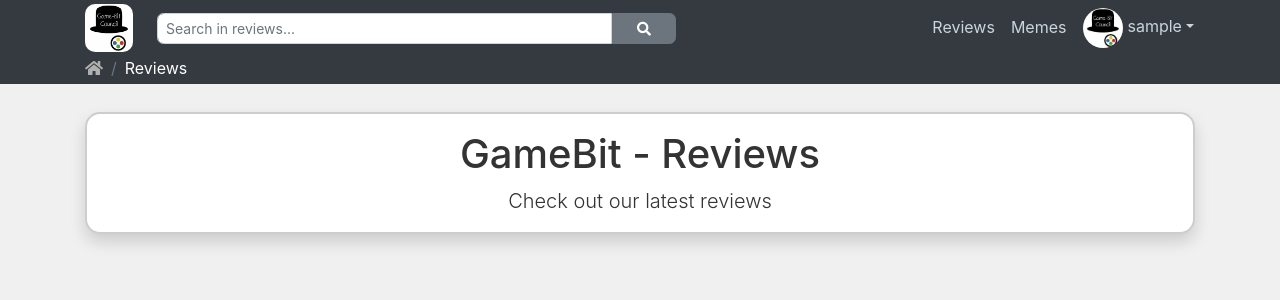
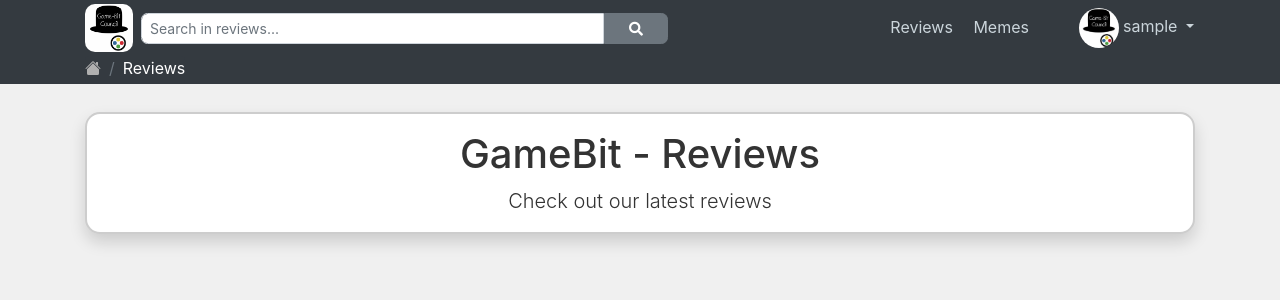
Before and after one commit to JuanAyestas/GameBit_Django, a Django app: page /reviews/ in a window 1280 px wide. Shown: the top 300 px of the page. Run offline with Django 3.2, Linux system fonts and the light colour scheme; the visitor is signed in with stand-in values (Sample User, id 1); data that the repository does not hold is empty; some libraries are stand-ins or nearby versions.

Commit message:
fixed the navbar and a bunch of changes, also testing django social share

```diff
--- a/app_bit/static/app_bit/main.css
+++ b/app_bit/static/app_bit/main.css
@@ -390,10 +390,6 @@ a:hover {
     display: none !important;
 }
 
-.hide_big {
-    display: block !important;
-}
-
 .negative_margin {
     padding-left: 1.125rem;
     padding-right: 1.125rem;
@@ -401,6 +397,16 @@ a:hover {
 
 .profile_button {
     padding: 0 0 0 0.5rem !important;
+    margin-left: 2.063rem !important;
+}
+
+.order_3 {
+    order: 3;
+}
+
+.bar_flex {
+    display: flex !important;
+    flex-direction: row !important;
 }
 
 @media screen and (max-width: 991px) {
@@ -427,6 +433,15 @@ a:hover {
     }
     .profile_button {
         padding: 0 !important;
+    }
+    .hide_small {
+        display: inline-block !important;
+    }
+    .margin_top {
+        margin-top: 0.5rem !important;
+    }
+    .order_3 {
+        order: 0;
     }
 }
 
--- a/app_bit/templates/app_bit/base.html
+++ b/app_bit/templates/app_bit/base.html
@@ -14,10 +14,10 @@
 
 <body>
     <header class="site-header">
-        <nav class="navbar navbar-expand-lg navbar-dark bg-dark fixed-top d-block pt-1 pb-1">
+        <nav class="navbar navbar-expand-lg navbar-dark bg-dark fixed-top pt-1 pb-1">
             <div class="container">
                 <a href="{% url 'gamebit-home' %}"><img class="small_pic mr-2" src="{% static 'app_bit/logo.jpg' %}" alt="GameBit-Council Logo" /></a>
-                <a class="navbar-brand" href="{% url 'gamebit-home' %}">{{brand}}</a>
+                {% block brand %}<a class="navbar-brand" href="{% url 'gamebit-home' %}">{{brand}}</a>{% endblock brand %}
                 <button class="navbar-toggler" type="button" data-toggle="collapse" data-target="#navbarsExample03" aria-controls="navbarsExample03" aria-expanded="false" aria-label="Toggle navigation">
                     <span class="navbar-toggler-icon"></span>
                 </button>
@@ -25,20 +25,27 @@
                     <div class="navbar-nav w_50 mr-auto">
                         {% block search_bar %} {% endblock search_bar %}
                     </div>
-                    <div class="navbar-nav">
-                        <a class="nav-item nav-link" href="{% url 'gamebit-review' %}">Reviews</a>
-                        <a class="nav-item nav-link" href="{% url 'gamebit-meme' %}">Memes</a>
-                        <!---->
+                    <div class="navbar-nav margin_top">
                         {% if user.is_authenticated %}
-                        <div class="nav-item dropdown">
-                            <button class="btn nav-link dropdown-toggle profile_button" href="#" id="UserDropdown" role="button" data-toggle="dropdown" aria-haspopup="true" aria-expanded="false">
-                                <img class="button_pic mr-1" src="{{user.profile.image.url}}" alt="">{{user.username}}</button>
-                            <div class="dropdown-menu cuter_border p-2" aria-labelledby="UserDropdown">
+                        <div class="nav-item dropdown order_3 bar_flex">
+                            <div class="mr-auto pt-lg-2">
+                                <a class="nav-item nav-link order-1 d-lg-inline" href="{% url 'gamebit-review' %}">Reviews</a>
+                                <a class="nav-item nav-link order-2 d-lg-inline" href="{% url 'gamebit-meme' %}">Memes</a>
+                            </div>
+                            <div>
+                                <button class="btn nav-link dropdown-toggle profile_button text-center" href="#" id="UserDropdown" role="button" data-toggle="dropdown" aria-haspopup="true" aria-expanded="false">
+                                    <img class="button_pic mr-1" src="{{user.profile.image.url}}" alt="">{{user.username}}
+                                </button>
+                                <div style="left: 11rem !important;" class="dropdown-menu cuter_border p-2" aria-labelledby="UserDropdown">
                                     {% if user|has_group:"Staff Member" %}
                                     <a class="dropdown-item cuter_border" href="{% url 'gamebit-create' %}">New Review</a> {% endif %}
                                     <a class="dropdown-item cuter_border" href="{% url 'gamebit-meme-create' %}">New Meme</a>
                                     <div class="dropdown-divider"></div>
-                                <a class="dropdown-item cuter_border" href="{% url 'gamebit-profile' %}">Profile</a>
+                                    <a class="dropdown-item cuter_border" href="{% url 'gamebit-profile' %}">Profile
+                                    <svg width="1em" height="1em" viewBox="0 0 16 16" class="bi bi-person-badge-fill mb-1" fill="currentColor" xmlns="http://www.w3.org/2000/svg">
+                                        <path fill-rule="evenodd" d="M2 2a2 2 0 0 1 2-2h8a2 2 0 0 1 2 2v12a2 2 0 0 1-2 2H4a2 2 0 0 1-2-2V2zm4.5 0a.5.5 0 0 0 0 1h3a.5.5 0 0 0 0-1h-3zM8 11a3 3 0 1 0 0-6 3 3 0 0 0 0 6zm5 2.755C12.146 12.825 10.623 12 8 12s-4.146.826-5 1.755V14a1 1 0 0 0 1 1h8a1 1 0 0 0 1-1v-.245z"/>
+                                    </svg>
+                                </a>
                                     <div class="dropdown-divider"></div>
                                     <div class="dropdown-item cuter_border label_div" id="theme-change">
                                         <input type="checkbox" class="checkbox" id="checkbox-theme" />
@@ -50,21 +57,33 @@
                                     </div>
                                     <div class="dropdown-divider"></div>
                                     <a class="dropdown-item cuter_border" href="{% url 'gamebit-about' %}">About Us</a>
-                                <a class="dropdown-item cuter_border" href="{% url 'gamebit-logout' %}">Log out</a>
+                                    <a class="dropdown-item cuter_border" href="{% url 'gamebit-logout' %}">Log out
+                                    <svg width="1em" height="1em" viewBox="0 0 16 16" class="bi bi-door-open-fill mb-1" fill="currentColor" xmlns="http://www.w3.org/2000/svg">
+                                        <path fill-rule="evenodd" d="M1.5 15a.5.5 0 0 0 0 1h13a.5.5 0 0 0 0-1H13V2.5A1.5 1.5 0 0 0 11.5 1H11V.5a.5.5 0 0 0-.57-.495l-7 1A.5.5 0 0 0 3 1.5V15H1.5zM11 2v13h1V2.5a.5.5 0 0 0-.5-.5H11zm-2.5 8c-.276 0-.5-.448-.5-1s.224-1 .5-1 .5.448.5 1-.224 1-.5 1z"/>
+                                    </svg>
+                                </a>
                                 </div>
                             </div>
                             {% else %}
-                        <a class="nav-item nav-link btn btn-outline-secondary" href="{% url 'gamebit-login' %}">Log in</a>
-                        <a class="nav-item nav-link" href="{% url 'gamebit-register' %}">Register</a> {% endif %}
+                            <a class="nav-item nav-link order-1" href="{% url 'gamebit-review' %}">Reviews</a>
+                            <a class="nav-item nav-link order-2" href="{% url 'gamebit-meme' %}">Memes</a>
+                            <a class="nav-item nav-link btn btn-outline-secondary order-3 mr-lg-1" href="{% url 'gamebit-login' %}">Log in </a>
+                            <a class="nav-item nav-link btn btn-outline-success order-4 mt-1 mt-lg-0" href="{% url 'gamebit-register' %}">Register</a> {% endif %}
+                        </div>
                     </div>
                 </div>
             </div>
         </nav>
-        <nav class="fixed_top bg-dark navbar-dark" aria-label="breadcrumb">
+        <nav class="fixed_top navbar bg-dark navbar-dark" aria-label="breadcrumb">
             <div class="container">
                 <ol class="mb-0 breadcrumb p-0 pb-1">
                     <li class="breadcrumb-item" aria-current="page">
-                        <a href="{% url 'gamebit-home' %}"><i class="fas fa-home"></i></a>
+                        <a href="{% url 'gamebit-home' %}">
+                            <svg width="1em" height="1em" viewBox="0 0 16 16" class="bi bi-house-door-fill mb-1" fill="currentColor" xmlns="http://www.w3.org/2000/svg">
+                            <path fill-rule="evenodd" d="M8 3.293l6 6V13.5a1.5 1.5 0 0 1-1.5 1.5h-9A1.5 1.5 0 0 1 2 13.5V9.293l6-6zm5-.793V6l-2-2V2.5a.5.5 0 0 1 .5-.5h1a.5.5 0 0 1 .5.5z"/>
+                            <path fill-rule="evenodd" d="M7.293 1.5a1 1 0 0 1 1.414 0l6.647 6.646a.5.5 0 0 1-.708.708L8 2.207 1.354 8.854a.5.5 0 1 1-.708-.708L7.293 1.5z"/>
+                            </svg>
+                        </a>
                     </li>
                     {% block bread %} {% endblock bread %}
                 </ol>
@@ -148,9 +167,7 @@
             toggleSwitch.checked = true;
         }
     </script>
-    {% block script %}
-    <!-- script -->
-    {% endblock script%}
+    {% block script %} {% endblock script%}
 </body>
 
 </html>
--- a/meme_bit/templates/meme_bit/meme_list.html
+++ b/meme_bit/templates/meme_bit/meme_list.html
@@ -6,8 +6,10 @@
 <li class="breadcrumb-item active" aria-current="page">Memes</li>
 {% endblock bread %}
 <!---->
+{% block brand %}<a class="navbar-brand hide_small" href="{% url 'gamebit-home' %}">GameBit Council</a>{% endblock brand %}
+<!---->
 {% block search_bar %}
-<form class="d-flex justify-content-between" action="{% url 'gamebit-meme-search' %}" method="GET">
+<form class="d-flex w-100 justify-content-between" action="{% url 'gamebit-meme-search' %}" method="GET">
     <input class="form-control form-control-sm bar_form" name="meme" type="search" placeholder="Search in memes..." aria-label="Search">
     <button class="btn btn-sm btn-secondary bar_button" type="submit"><i class="fa fa-search" aria-hidden="true"></i></button>
 </form>
--- a/picture_bit/models.py
+++ b/picture_bit/models.py
@@ -24,8 +24,8 @@ class Picture(models.Model):
         img_read = storage.open(self.picture_files.name, 'rb')
         img = Image.open(img_read)
 
-        if img.height > 900 or img.width > 1600:
-            output_size = (1600, 900)
+        if img.height > 720 or img.width > 1280:
+            output_size = (1280, 720)
             img.thumbnail(output_size)
             in_mem_file = io.BytesIO()
             img.convert('RGB').save(in_mem_file, format='JPEG')
--- a/project_bit/settings.py
+++ b/project_bit/settings.py
@@ -51,7 +51,8 @@ INSTALLED_APPS = [
     'django.contrib.sessions',
     'django.contrib.messages',
     'django.contrib.staticfiles',
-    "storages"
+    "storages",
+    'django_social_share'
 ]
 
 MIDDLEWARE = [
@@ -77,6 +78,7 @@ TEMPLATES = [
                 'django.template.context_processors.request',
                 'django.contrib.auth.context_processors.auth',
                 'django.contrib.messages.context_processors.messages',
+                'django.template.context_processors.request',
             ],
             "libraries":{
                 "filters.py":"app_bit.templatetags.filters"
--- a/review_bit/models.py
+++ b/review_bit/models.py
@@ -31,8 +31,8 @@ class Review(models.Model):
       img_read = storage.open(self.thumbnail.name, 'rb')
       img = Image.open(img_read)
 
-      if img.height > 900 or img.width > 1600:
-            output_size = (1600, 900)
+      if img.height > 720 or img.width > 1280:
+            output_size = (1280, 720)
             img.thumbnail(output_size)
             in_mem_file = io.BytesIO()
             img.convert('RGB').save(in_mem_file, format='JPEG')
--- a/review_bit/templates/review_bit/review_list.html
+++ b/review_bit/templates/review_bit/review_list.html
@@ -1,10 +1,12 @@
-{% extends "app_bit/base.html" %}
+{% extends "app_bit/base.html" %} {% load social_share %}
 <!-- extended from -->
 {% block title %}Reviews{% endblock title %}
 <!---->
 {% block bread %}
 <li class="breadcrumb-item active" aria-current="page">Reviews</li>
 {% endblock bread %}
+<!---->
+{% block brand %}<a class="navbar-brand hide_small" href="{% url 'gamebit-home' %}">GameBit Council</a>{% endblock brand %}
 <!---->
 {% block search_bar %}
 <form class="d-flex w-100 justify-content-between" action="{% url 'gamebit-search' %}" method="GET">
@@ -33,6 +35,7 @@
             <hr class="my-2">
             <small class="text_muted">To check out the full review,  <em><strong>click on it's title.</strong></em></small>
         </div>
+        {% post_to_facebook review "Share" %}
     </article>
     <hr class="my-2">
     <article id="ReviewInfo" class="text-center">
@@ -68,4 +71,4 @@
     </ul>
 </nav>
 <!-- endblock -->
-{% endblock body %}
+{% endblock body %} {% block script %} {% endblock script %}
--- a/users_bit/templates/users_bit/login.html
+++ b/users_bit/templates/users_bit/login.html
@@ -1,6 +1,8 @@
 {% extends "app_bit/base.html" %} {% load crispy_forms_tags %}
 <!-- extended from -->
 {% block title %}Log in{% endblock title %}
+<!---->
+{% block brand %}<a class="navbar-brand" href="{% url 'gamebit-home' %}">GameBit Council</a>{% endblock brand %}
 <!---->
 {% block bread %}
 <li class="breadcrumb-item active" aria-current="page">Log in</li>
--- a/users_bit/templates/users_bit/logout.html
+++ b/users_bit/templates/users_bit/logout.html
@@ -1,6 +1,8 @@
 {% extends "app_bit/base.html" %}
 <!-- extended from -->
 {% block title %}Logged Out{% endblock title %}
+<!---->
+{% block brand %}<a class="navbar-brand" href="{% url 'gamebit-home' %}">GameBit Council</a>{% endblock brand %}
 <!---->
 {% block bread %}
 <li class="breadcrumb-item active" aria-current="page">Logged Out</li>
--- a/users_bit/templates/users_bit/password_reset.html
+++ b/users_bit/templates/users_bit/password_reset.html
@@ -1,6 +1,8 @@
 {% extends "app_bit/base.html" %} {% load crispy_forms_tags %}
 <!-- extended from -->
 {% block title %}Password Reset{% endblock title %}
+<!---->
+{% block brand %}<a class="navbar-brand" href="{% url 'gamebit-home' %}">GameBit Council</a>{% endblock brand %}
 <!---->
 {% block bread %}
 <li class="breadcrumb-item" aria-current="page"><a href="{% url 'gamebit-login' %}">Log In</a></li>
--- a/users_bit/templates/users_bit/password_reset_complete.html
+++ b/users_bit/templates/users_bit/password_reset_complete.html
@@ -1,6 +1,8 @@
 {% extends "app_bit/base.html" %}
 <!-- extended from -->
 {% block title %}Request Done{% endblock title %}
+<!---->
+{% block brand %}<a class="navbar-brand" href="{% url 'gamebit-home' %}">GameBit Council</a>{% endblock brand %}
 <!---->
 {% block bread %}
 <li class="breadcrumb-item" aria-current="page"><a href="{% url 'gamebit-login' %}">Log In</a></li>
--- a/users_bit/templates/users_bit/password_reset_confirm.html
+++ b/users_bit/templates/users_bit/password_reset_confirm.html
@@ -1,6 +1,8 @@
 {% extends "app_bit/base.html" %} {% load crispy_forms_tags %}
 <!-- extended from -->
 {% block title %}Password Reset{% endblock title %}
+<!---->
+{% block brand %}<a class="navbar-brand" href="{% url 'gamebit-home' %}">GameBit Council</a>{% endblock brand %}
 <!---->
 {% block bread %}
 <li class="breadcrumb-item" aria-current="page"><a href="{% url 'gamebit-login' %}">Log In</a></li>
--- a/users_bit/templates/users_bit/password_reset_done.html
+++ b/users_bit/templates/users_bit/password_reset_done.html
@@ -1,6 +1,8 @@
 {% extends "app_bit/base.html" %}
 <!-- extended from -->
 {% block title %}Request Done{% endblock title %}
+<!---->
+{% block brand %}<a class="navbar-brand" href="{% url 'gamebit-home' %}">GameBit Council</a>{% endblock brand %}
 <!---->
 {% block bread %}
 <li class="breadcrumb-item" aria-current="page"><a href="{% url 'gamebit-login' %}">Log In</a></li>
```
Lines whose indentation alone changed are shown as unchanged.
